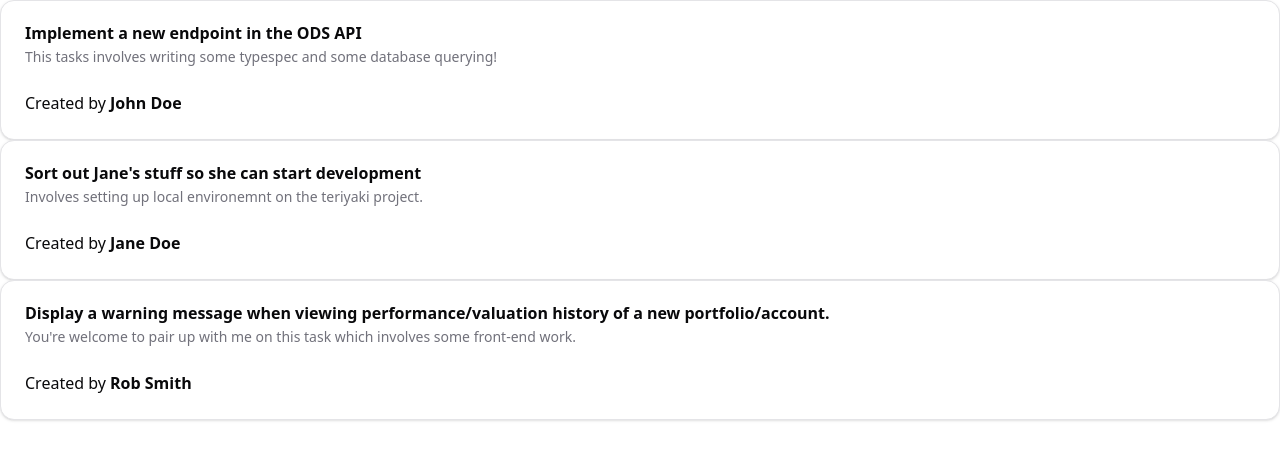
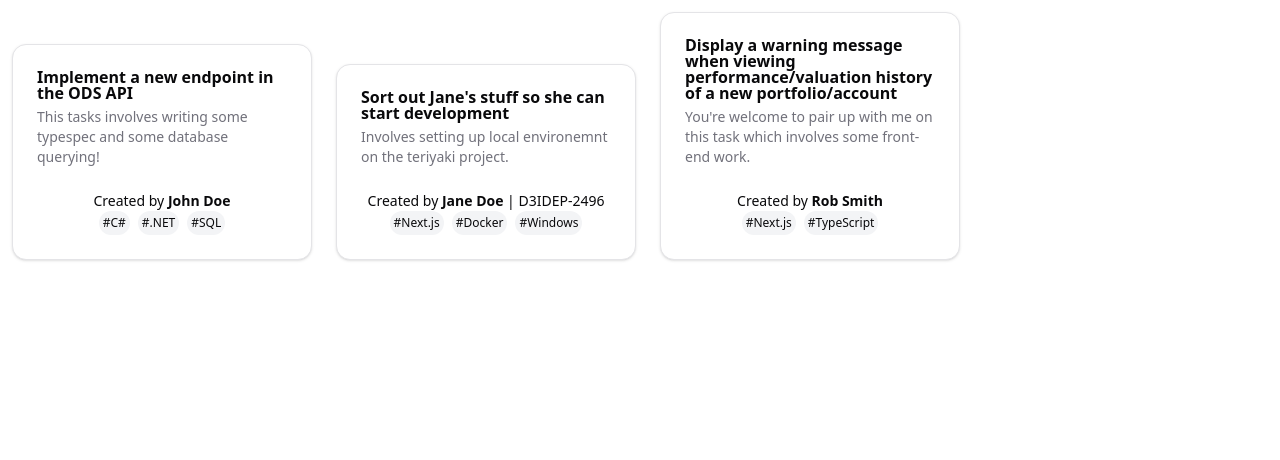
Before and after one commit to oliveira-a/mobup, a Next.js app: page / in a window 1280 px wide. Shown: the top 460 px of the page. Built offline with nearby package versions, Linux system fonts and the light colour scheme.

Commit message:
add tags and change layout

```diff
--- a/src/app/page.tsx
+++ b/src/app/page.tsx
@@ -1,4 +1,5 @@
 import { Task } from "@/components/task"
+import { cn } from "@/lib/utils";
 
 export default function Page() {
   const tasks = [
@@ -12,17 +13,18 @@ export default function Page() {
       createdBy: "Jane Doe",
       title: "Sort out Jane's stuff so she can start development",
       summary: "Involves setting up local environemnt on the teriyaki project.",
-      tags: ["Next.js", "Docker", "Windows"]
+      tags: ["Next.js", "Docker", "Windows"],
+      jiraTicketUrl: new URL("https://quilter.atlassian.net/browse/D3IDEP-2496")
     },
     {
       createdBy: "Rob Smith",
-      title: "Display a warning message when viewing performance/valuation history of a new portfolio/account.",
+      title: "Display a warning message when viewing performance/valuation history of a new portfolio/account",
       summary: "You're welcome to pair up with me on this task which involves some front-end work.",
       tags: ["Next.js", "TypeScript"]
     },
 ]
   return (
-    <div>
+    <div className={cn("flex", "flex-row", "flex-wrap")}>
       {
         tasks.map((t, i) => (
           <Task key={i}
@@ -30,6 +32,7 @@ export default function Page() {
             title={t.title}
             summary={t.summary}
             tags={t.tags}
+            jiraTicketUrl={t.jiraTicketUrl ?? null}
           />
         ))
       }
--- /dev/null
+++ b/src/components/tag.tsx
@@ -0,0 +1,7 @@
+export function Tag({ name } : { name: string }) {
+    return (
+        <div className="bg-gray-100 rounded-xl p-1 text-xs">
+            <p>#{name}</p>
+        </div>
+    )
+}
--- a/src/components/task.tsx
+++ b/src/components/task.tsx
@@ -1,28 +1,48 @@
 import {
     Card,
-    CardContent,
     CardDescription,
     CardFooter,
     CardHeader,
     CardTitle,
   } from "@/components/ui/card"
+import { cn } from "@/lib/utils"
+import { Tag } from "./tag"
 
 interface TaskProps {
     createdBy: string
     title: string
     summary: string
     tags: string[]
+    jiraTicketUrl: URL | null
 }
 
 export function Task(props: TaskProps) {
+    const jiraTicket = {
+        number: props.jiraTicketUrl?.toString().split('/').at(-1),
+        url: props.jiraTicketUrl?.toString(),
+    }
+
     return (
-        <Card>
+        <Card className={cn("w-[300px]", "m-3", "self-end")}>
             <CardHeader>
                 <CardTitle>{props.title}</CardTitle>
                 <CardDescription>{props.summary}</CardDescription>
             </CardHeader>
-            <CardFooter>
-                <p>Created by <b>{props.createdBy}</b></p>
+            <CardFooter className={cn("text-sm", "flex", "flex-col")}>
+                <div className="block">
+                {
+                    props.jiraTicketUrl == null ?
+                        <p>Created by <b>{props.createdBy}</b></p> :
+                        <p>Created by <b>{props.createdBy}</b> | <a href={jiraTicket.url}>{jiraTicket.number}</a></p>
+                }
+                </div>
+                <div className={cn("block", "flex", "flex-wrap", "gap-2")}>
+                    {
+                        props.tags.map((tag, i) => (
+                            <Tag key={i} name={tag}/>
+                        ))
+                    }
+                </div>
             </CardFooter>
         </Card>
     );
```
